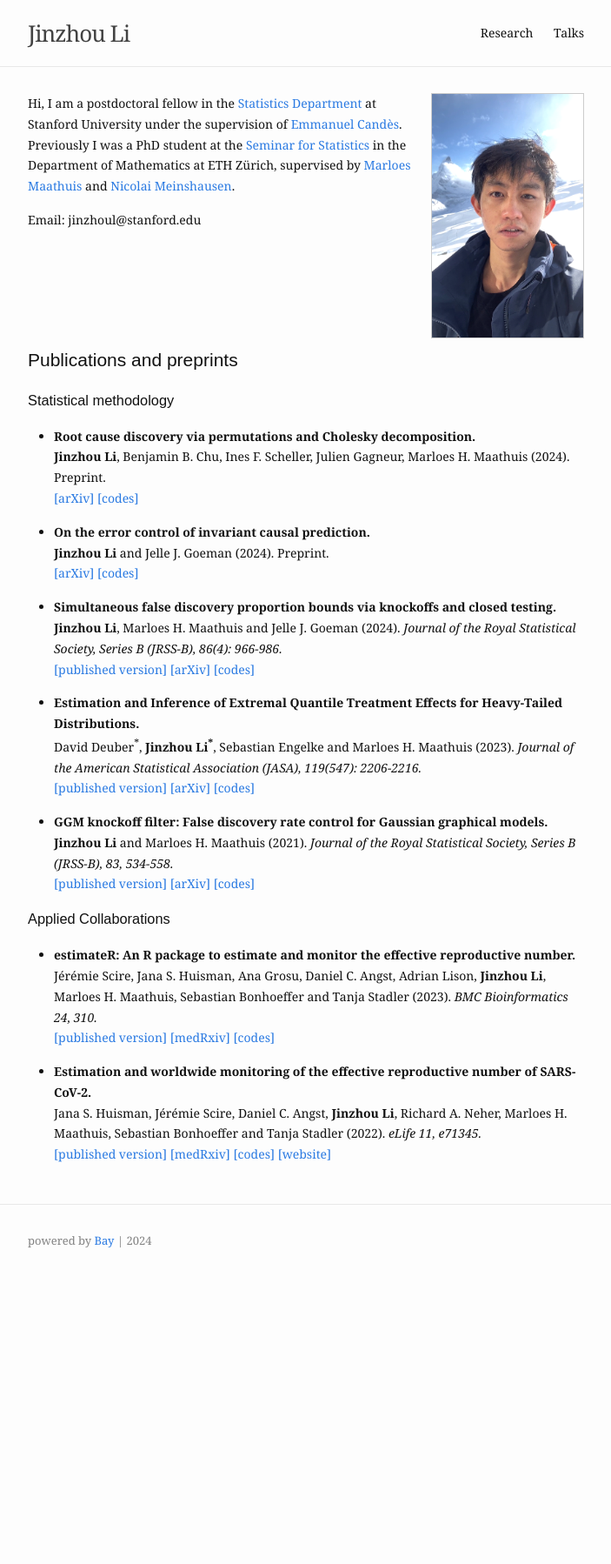
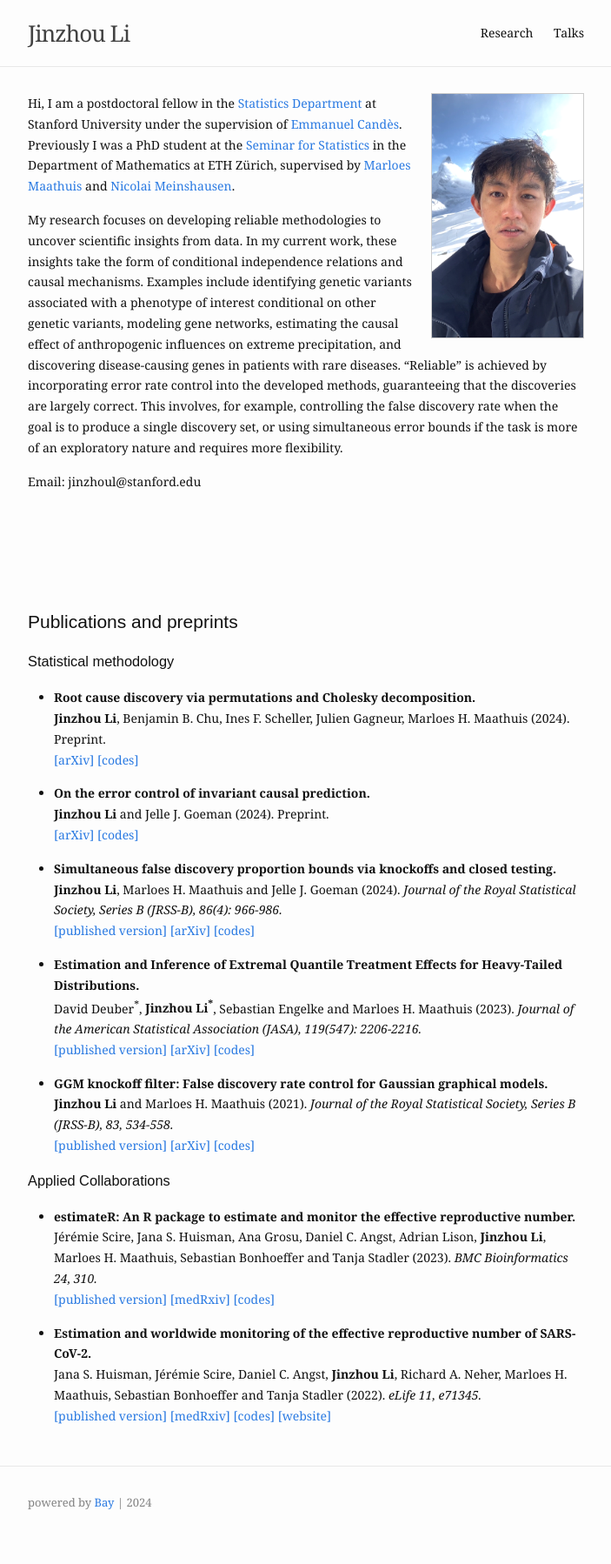
Before and after one commit to Jinzhou-Li/jinzhou-li.github.io, a Jekyll site: the page built from index.md, in a window 1280 px wide. Shown: the whole page at 87% size, without its empty margins (288-991 px from the left). Built offline with Jekyll 4.4.1, drawn with Linux system fonts in a browser that asks for light colours; before the commit the page ends 1497 px from its top, so only the background shows below that.

Commit message:
update web

```diff
--- a/index.md
+++ b/index.md
@@ -5,11 +5,20 @@ profile_picture:
   alt: pic
 ---
 
-Hi, I am a postdoctoral fellow in the [Statistics Department](https://statistics.stanford.edu/) at Stanford University under the supervision of [Emmanuel Candès](https://candes.su.domains/). Previously I was a PhD student at the [Seminar for Statistics](https://math.ethz.ch/sfs) in the Department of Mathematics at ETH Zürich, supervised by [Marloes Maathuis](https://sites.google.com/view/marloes-maathuis) and [Nicolai Meinshausen](https://stat.ethz.ch/~nicolai/).
+Hi, I am a postdoctoral fellow in the [Statistics Department](https://statistics.stanford.edu/) at Stanford University under the supervision of [Emmanuel Candès](https://candes.su.domains/).
+Previously I was a PhD student at the [Seminar for Statistics](https://math.ethz.ch/sfs) in the Department of Mathematics at ETH Zürich,
+supervised by [Marloes Maathuis](https://sites.google.com/view/marloes-maathuis) and [Nicolai Meinshausen](https://stat.ethz.ch/~nicolai/).
 
-<!---
-Currently I am working on topics about selective inference and causality.
---->
+
+My research focuses on developing reliable methodologies to uncover scientific insights from data.
+In my current work, these insights take the form of conditional independence relations and causal mechanisms.
+Examples include identifying genetic variants associated with a phenotype of interest conditional on other genetic variants,
+modeling gene networks, estimating the causal effect of anthropogenic influences on extreme precipitation, and discovering disease-causing genes in patients
+with rare diseases.
+“Reliable” is achieved by incorporating error rate control into the developed methods, guaranteeing that the discoveries are largely correct.
+This involves, for example, controlling the false discovery rate when the goal is to produce a single discovery set, or using simultaneous error bounds
+if the task is more of an exploratory nature and requires more flexibility.
+
 
 <!---
 Here are my [CV](/assets/file/CV_JinzhouLi.pdf), [Github](https://github.com/Jinzhou-Li) and [Google Scholar](https://scholar.google.com/citations?user=xtPvl4UAAAAJ&hl=en&oi=ao).
```
Also changed, not shown: _layouts/research.html (added, +36 -0 lines), _layouts/talk.html (added, +36 -0 lines), 3 other files.
